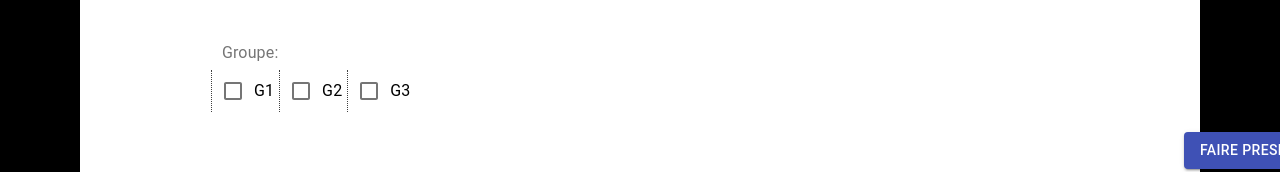
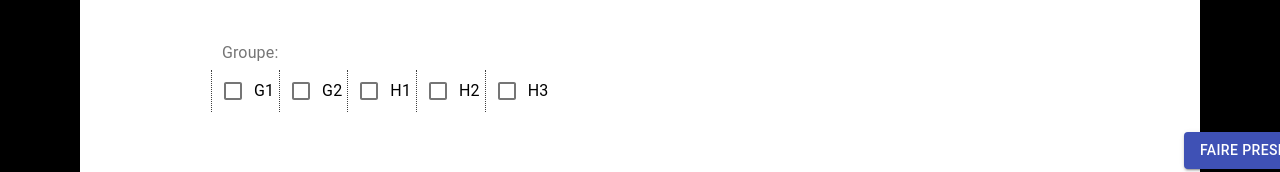
Before and after one commit to Newbies-HEI/FacialPresence-UI, a React (Create React App) app: page /NewEvent in a window 1280 px wide. Shown: the part 363-535 px from the top of the page. Built offline with nearby package versions, Linux system fonts and the light colour scheme.

Commit message:
feat : update NewEvent.tsx file

```diff
--- a/src/components/NewEvent.tsx
+++ b/src/components/NewEvent.tsx
@@ -79,7 +79,9 @@ const NewEvent = () => {
                     <div className='event-participant-form'>
                         <FormControlLabel control={<Checkbox />} label="G1" className='checkbox'/>
                         <FormControlLabel control={<Checkbox />} label="G2" className='checkbox'/>
-                        <FormControlLabel control={<Checkbox />} label="G3" className='checkbox'/>
+                        <FormControlLabel control={<Checkbox />} label="H1" className='checkbox'/>
+                        <FormControlLabel control={<Checkbox />} label="H2" className='checkbox'/>
+                        <FormControlLabel control={<Checkbox />} label="H3" className='checkbox'/>
                     </div>
                 </div>
 
```
